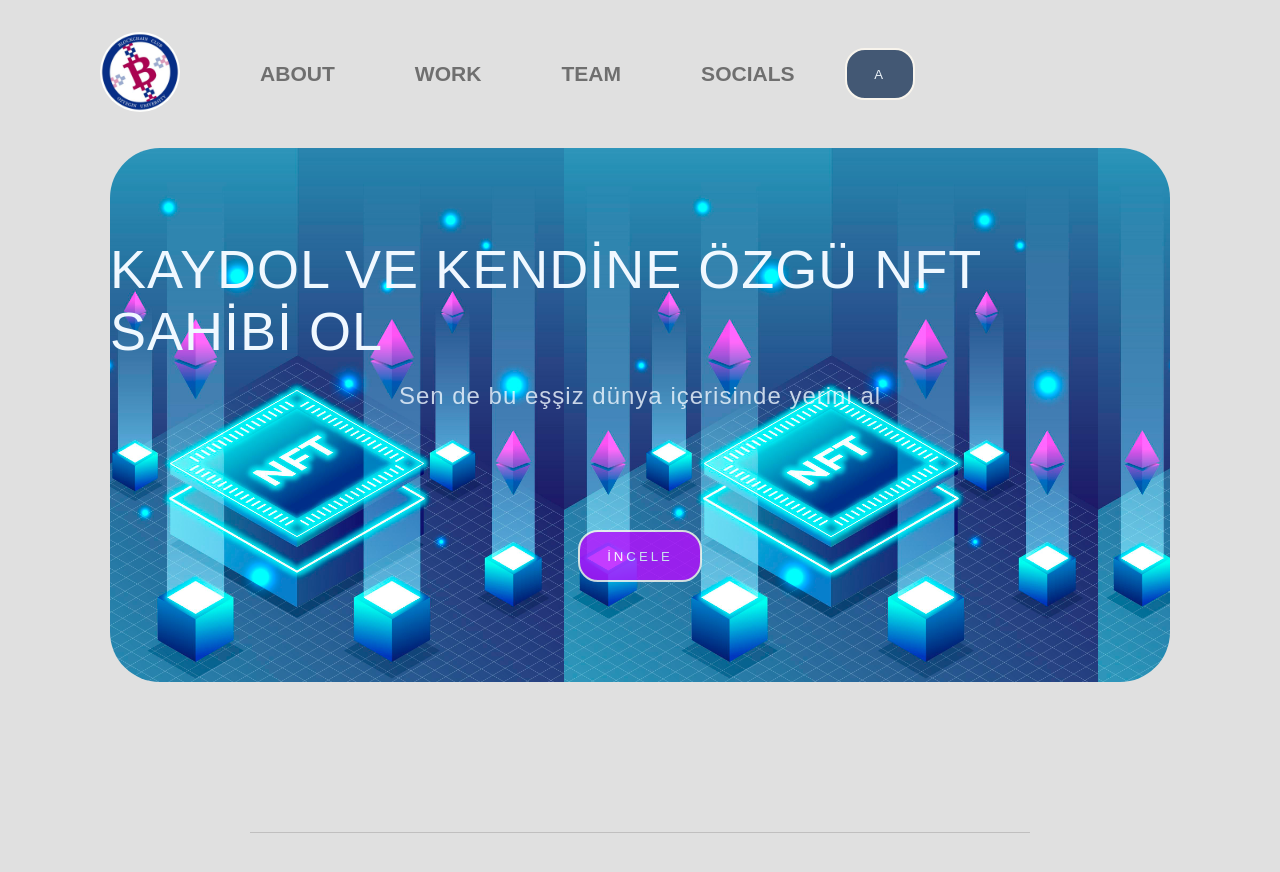
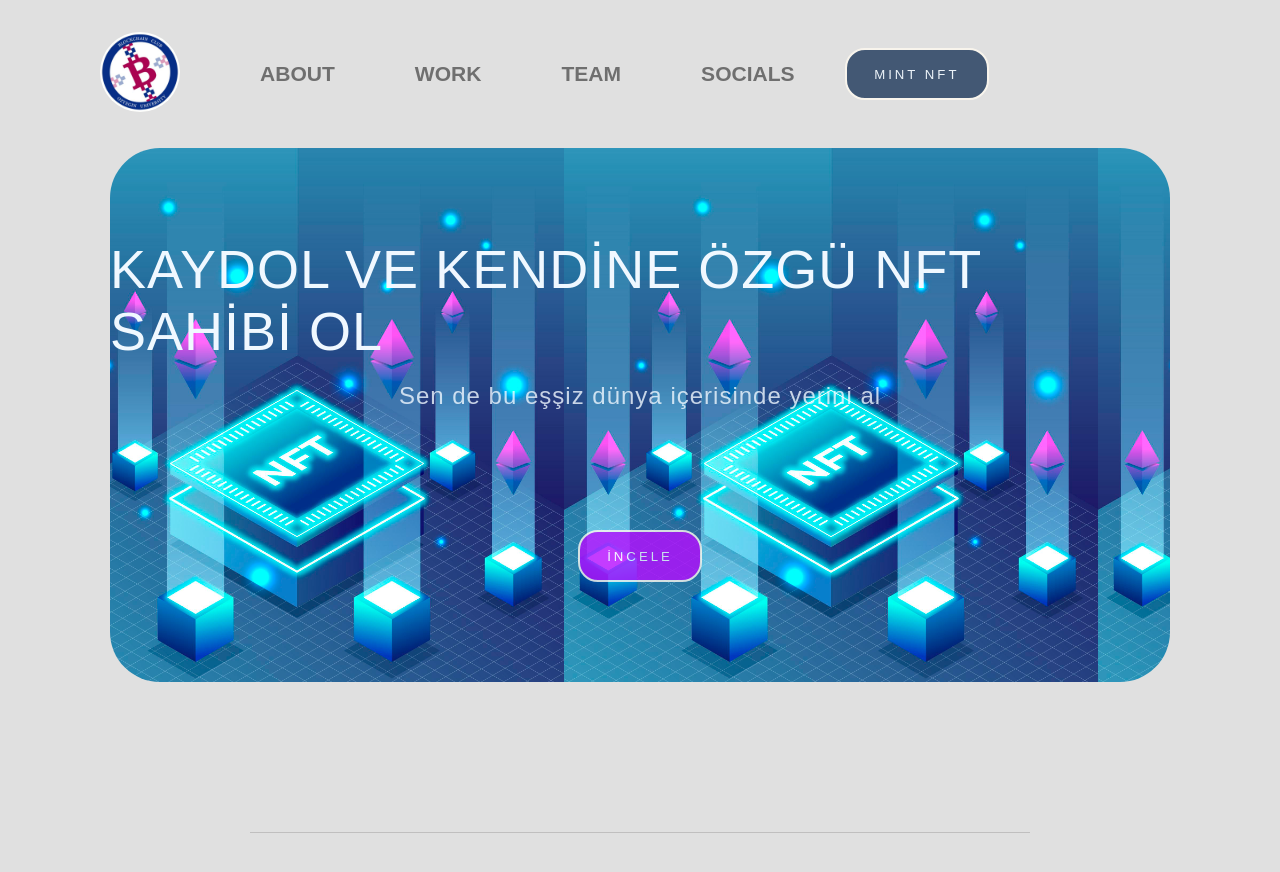
Before and after one commit to kXrock/ozu-blockchain-website, a React (Create React App) app: page / in a window 1280 px wide. Shown: the top 872 px of the page. Built offline with nearby package versions, Linux system fonts and the light colour scheme.

Commit message:
home page edited

```diff
--- a/src/components/Home_Page/HomePage.js
+++ b/src/components/Home_Page/HomePage.js
@@ -9,6 +9,8 @@ import Button from "./UI/Button";
 import classes1 from "../Home_Page/UI/Titles.module.css";
 import classes from "../Home_Page/Navbar/Navbar.module.css";
 import Wave from 'react-wavify';
+import classes2 from "./Intro Header/Section.module.css";
+
 
 function HomePage() {
     const ref1 = useRef(null);
@@ -63,8 +65,8 @@ function HomePage() {
 
                 </ul>
                 <div className={classes.Buttons}>
-                    <Button className={classes.b1}>
-                        a
+                    <Button className={classes.button}>
+                        Mint NFT
                     </Button>
                 </div>
 
```
